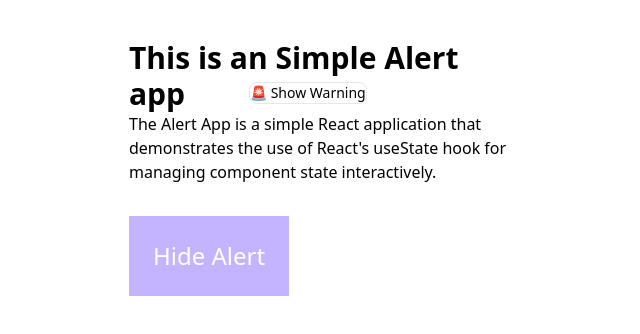
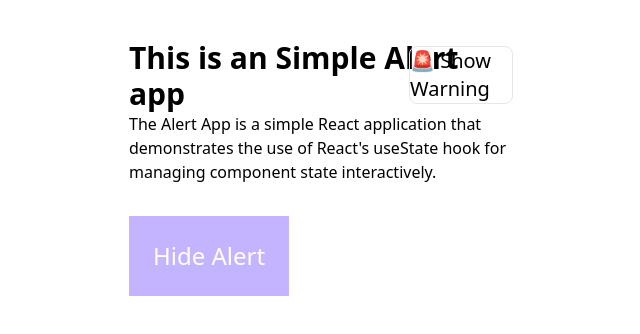
Before and after one commit to SaiMallikharjun98/Alert, a React (Vite) app: page / in a window 1280 px wide. Both pictures are taken after a click on the button "Show Alert". Shown: the top 334 px of the page, without its empty margins (319-959 px from the left). Built offline with nearby package versions, Linux system fonts and the light colour scheme.

Commit message:
Padding changes

```diff
--- a/src/components/Alert.jsx
+++ b/src/components/Alert.jsx
@@ -16,7 +16,7 @@ function Alert() {
             interactively.
           </p>
           <div className="relative">
-          {alertStatus ? <div className="absolute left-30 bottom-20 text-sm rounded-lg  border-gray-200 border-[0.5px] "> 🚨 Show Warning </div> : ""}
+          {alertStatus ? <div className="absolute left-70 bottom-20 text-xl rounded-lg  border-gray-200 border-[0.5px] "> 🚨 Show Warning </div> : ""}
           </div>
           <button onClick={alertHandler}>
             {alertStatus ? (
```
